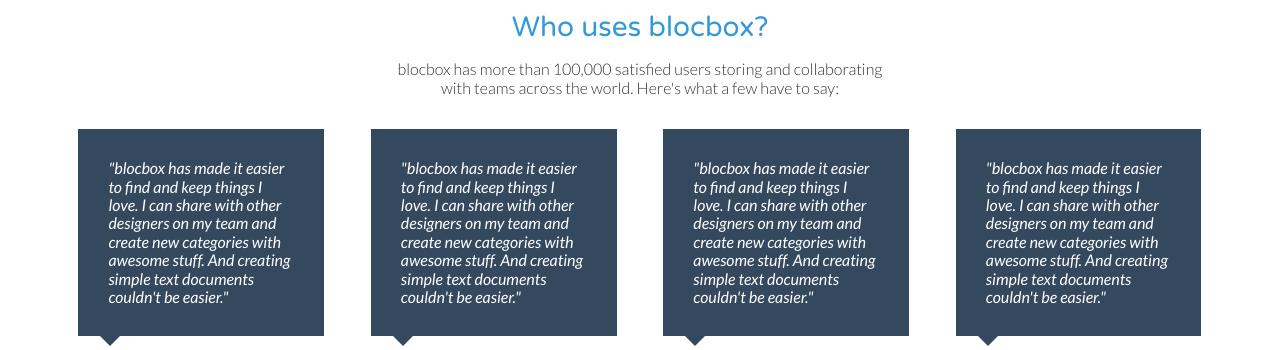
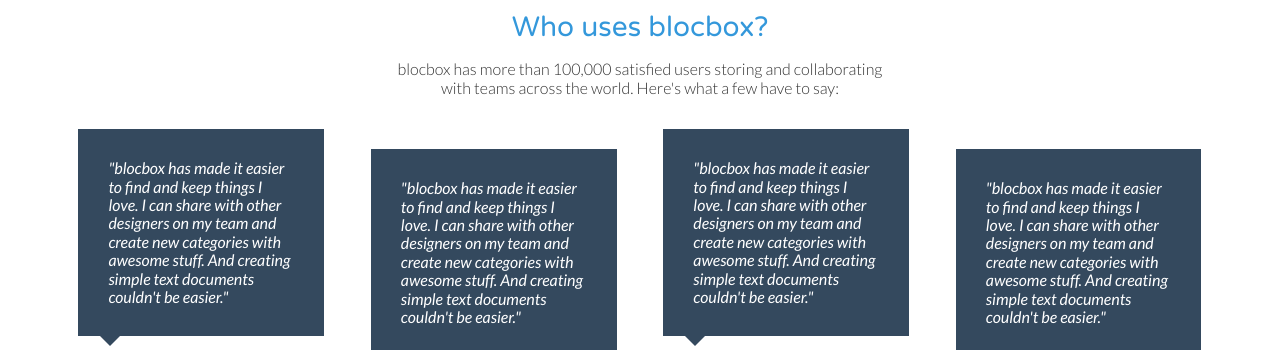
Before and after one commit to chancynan/Blocbox, a plain HTML site: page index.html in a window 1280 px wide. Shown: the part 2130-2480 px from the top of the page. Drawn offline with Linux system fonts and the light colour scheme; files whose address does not match are found by name.

Commit message:
Assignment-31-completed

```diff
--- a/css/style.css
+++ b/css/style.css
@@ -300,3 +300,7 @@ header .hero img {
   font-size: 13px;
   margin-top: 30px;
 }
+
+.one-fourth.drop {
+  margin-top: 20px;
+}
--- a/index.html
+++ b/index.html
@@ -115,6 +115,11 @@
 			</div>
 			<ul class="container">
 				<li class="one-fourth">
+					<blockquote >"blocbox has made it easier to find and keep things I love. I can share with other designers on my team and create new categories with awesome stuff. And creating simple text documents couldn't be easier."</blockquote>
+					<img src="https://s3.amazonaws.com/uifaces/faces/twitter/jsa/128.jpg" alt="avatar">
+					<p class="name"><strong>Stella B.</strong><br/>Freelance Designer, N. Dakota</p>
+				</li>
+				<li class="one-fourth drop">
 					<blockquote>"blocbox has made it easier to find and keep things I love. I can share with other designers on my team and create new categories with awesome stuff. And creating simple text documents couldn't be easier."</blockquote>
 					<img src="https://s3.amazonaws.com/uifaces/faces/twitter/jsa/128.jpg" alt="avatar">
 					<p class="name"><strong>Stella B.</strong><br/>Freelance Designer, N. Dakota</p>
@@ -124,12 +129,7 @@
 					<img src="https://s3.amazonaws.com/uifaces/faces/twitter/jsa/128.jpg" alt="avatar">
 					<p class="name"><strong>Stella B.</strong><br/>Freelance Designer, N. Dakota</p>
 				</li>
-				<li class="one-fourth">
-					<blockquote>"blocbox has made it easier to find and keep things I love. I can share with other designers on my team and create new categories with awesome stuff. And creating simple text documents couldn't be easier."</blockquote>
-					<img src="https://s3.amazonaws.com/uifaces/faces/twitter/jsa/128.jpg" alt="avatar">
-					<p class="name"><strong>Stella B.</strong><br/>Freelance Designer, N. Dakota</p>
-				</li>
-				<li class="one-fourth">
+				<li class="one-fourth drop">
 					<blockquote>"blocbox has made it easier to find and keep things I love. I can share with other designers on my team and create new categories with awesome stuff. And creating simple text documents couldn't be easier."</blockquote>
 					<img src="https://s3.amazonaws.com/uifaces/faces/twitter/jsa/128.jpg" alt="avatar">
 					<p class="name"><strong>Stella B.</strong><br/>Freelance Designer, N. Dakota</p>
```
